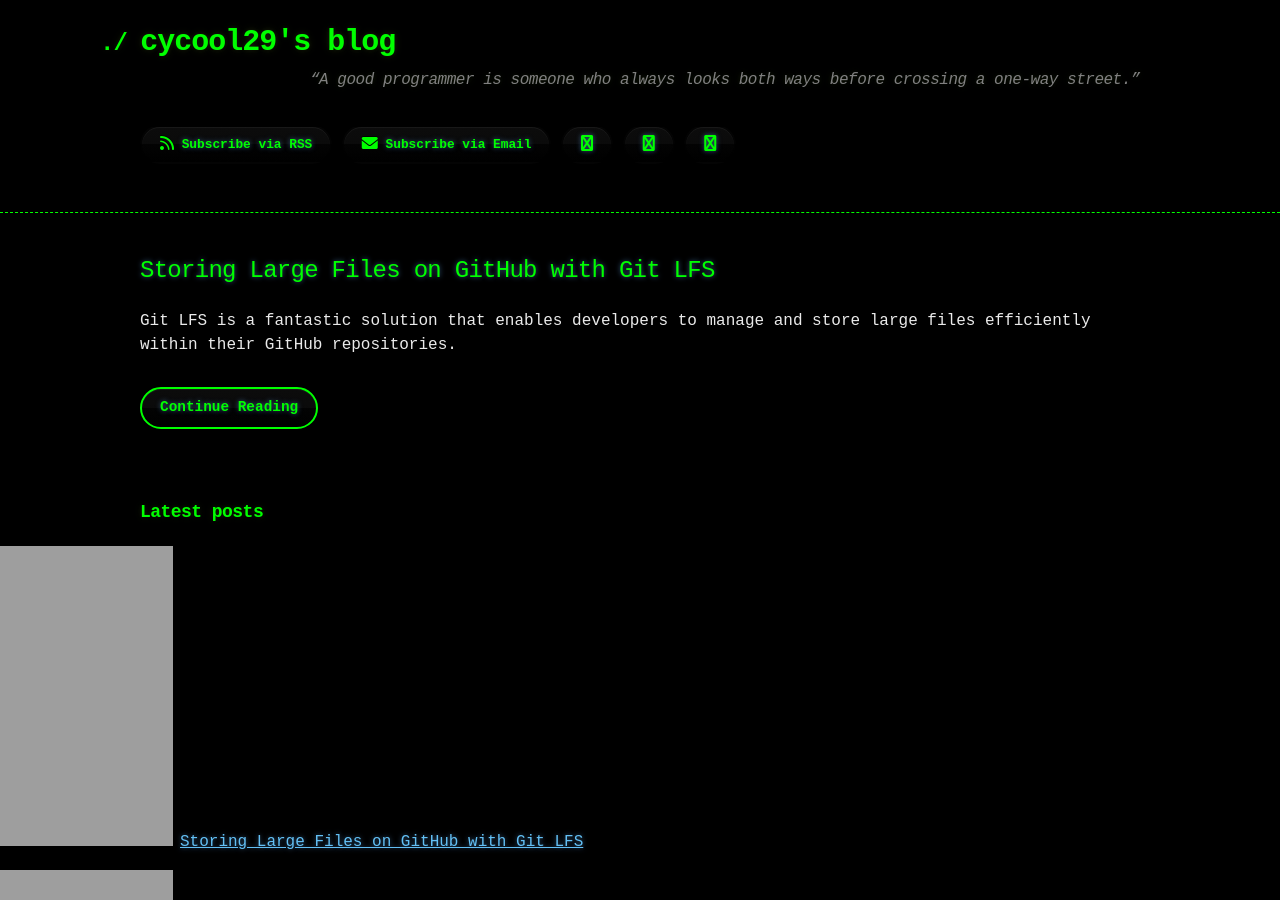
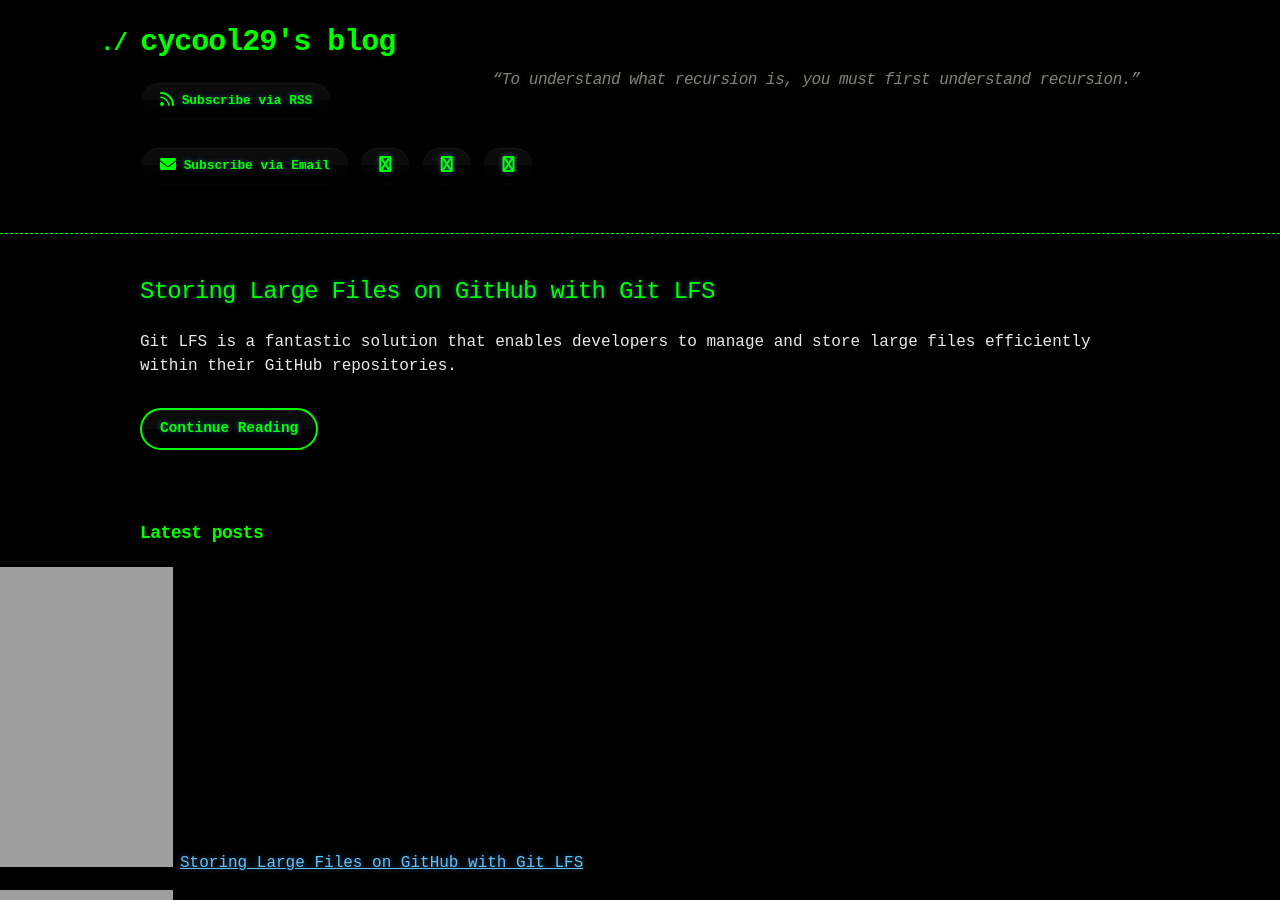
Before and after one commit to cycool29/cycool29.github.io, a Jekyll site: the page built from index.md, in a window 1280 px wide and 900 px high. Built offline with Jekyll 4.4.1, drawn with Linux system fonts in a browser that asks for light colours; a style sheet for code colours, icons or effects is not loaded.

Commit message:
Update quotes

```diff
--- a/_config.yml
+++ b/_config.yml
@@ -1,5 +1,5 @@
 title: cycool29's blog
-description: "“A good programmer is someone who always looks both ways before crossing a one-way street.” "
+description: "“To understand what recursion is, you must first understand recursion.” "
 bio: A high school student. Intermediate in Python, Git, Bash. Learning JavaScript. He/Him. "
 author: cycool29
 url: https://cycool29.github.io
```
